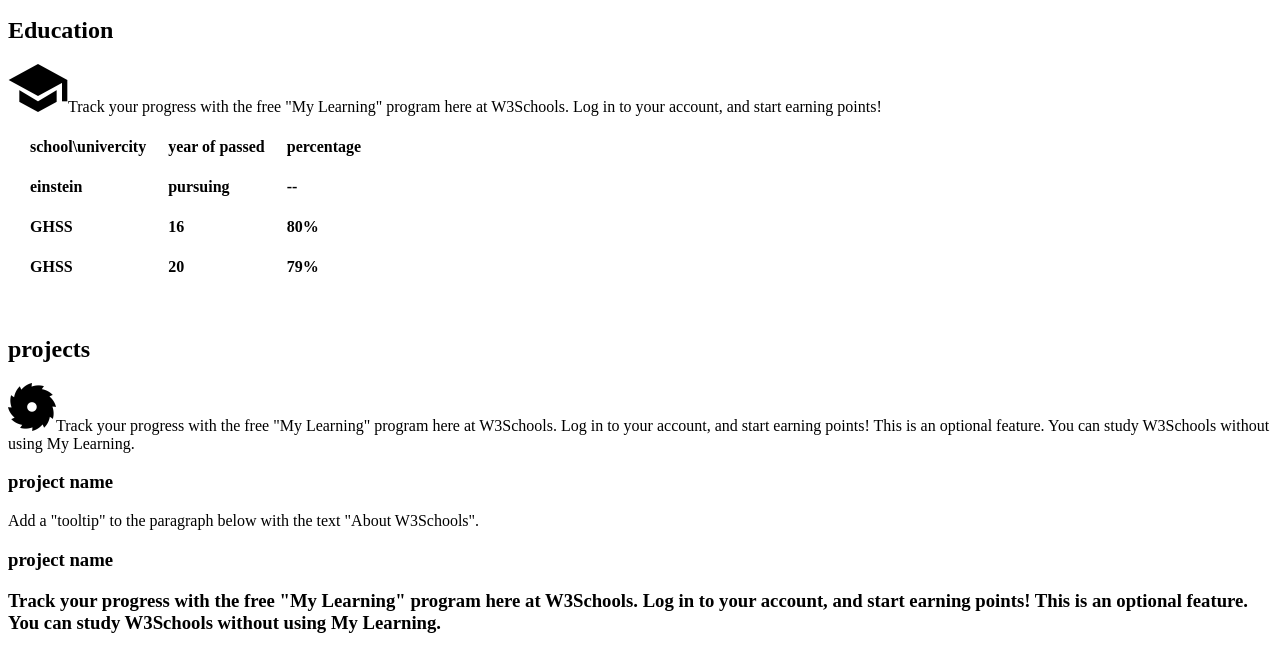
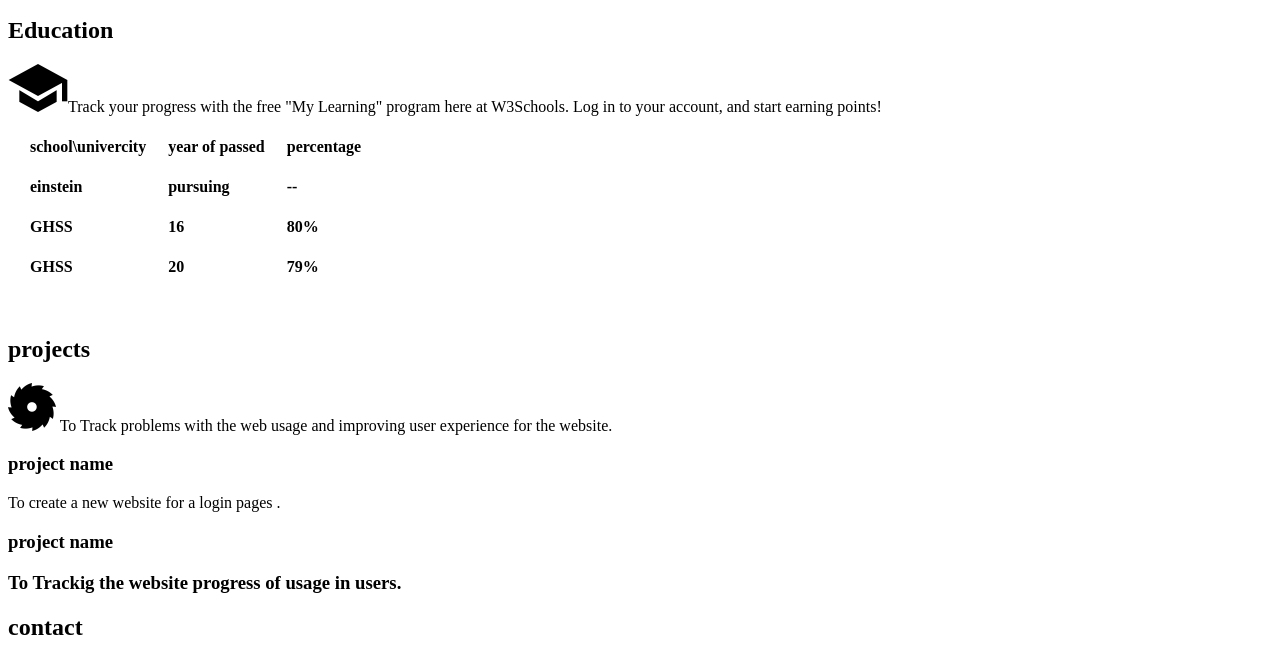
Before and after one commit to aaruanbu/my-resume, a plain HTML site: page index.html in a window 1280 px wide. Shown: the part 722-1373 px from the top of the page. Drawn offline with Linux system fonts and the light colour scheme.

Commit message:
Update index.html

```diff
--- a/index.html
+++ b/index.html
@@ -93,20 +93,12 @@
    </tr>
   </table><br>
    <h1>projects</h1>
-   <img src=".\image\project-pic.png">Track your progress with the free "My Learning" program here at W3Schools.
-
-Log in to your account, and start earning points!
-
-This is an optional feature. You can study W3Schools without using My Learning.
+   <img src=".\image\project-pic.png"> To Track problems with the web usage and improving user experience for the website.
    <br>
    <h3>project name</h3>
-Add a "tooltip" to the paragraph below with the text "About W3Schools".<br>
+To create a new website for a login pages .<br>
    <h3>project name<h3>
-   Track your progress with the free "My Learning" program here at W3Schools.
-
-Log in to your account, and start earning points!
-
-This is an optional feature. You can study W3Schools without using My Learning.
+   To  Trackig the website progress of usage in users.
    <br>
    <h1>contact<h1>
      <img src=".\image\contact2.png">  <img src=".\image\Email.png">    <img src=".\image\internet.png">  <img src=".\image\facebook.png">  <img src=".\image\netin.png"> <img src=".\image\twitter.png">  <img src=".\image\google.png">
```
Lines whose indentation alone changed are shown as unchanged.
